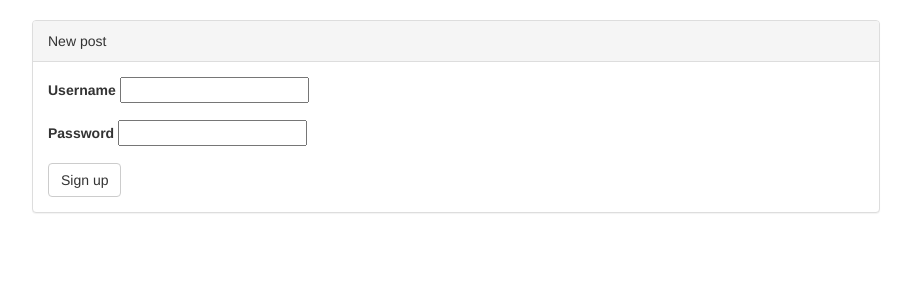
After one commit to kvfi/old_kvfi, a PHP site: template app/templates/editor/newpost.twig in a window 1280 px wide. The commit adds this page. Shown: the top 300 px of the page, without its empty margins (38-949 px from the left). Run offline with PHP 8.4, Linux system fonts and the light colour scheme; the template is opened without the code that fills it, so the values that code supplies are empty; some libraries are stand-ins or nearby versions.

Commit message:
create editor new post view

```diff
--- a/app/src/Controllers/Editor/MainController.php
+++ b/app/src/Controllers/Editor/MainController.php
@@ -23,7 +23,11 @@ class MainController extends Controller
 
     public function getNewPost($request, $response)
     {
-
+         return $this->view->render($response, 'editor/newpost.twig', [
+             'headMeta' => [
+                 'title' => 'Create post'
+             ]
+         ]);
     }
 
     public function getNewPage($request, $response)
--- a/app/templates/editor/layout.twig
+++ b/app/templates/editor/layout.twig
@@ -4,7 +4,7 @@
         <meta charset="utf-8">
         <meta http-equiv="X-UA-Compatible" content="IE=edge">
         <meta name="viewport" content="width=device-width, initial-scale=1">
-        <title></title>
+        <title>{{ headMeta.title }} &mdash; {{ config.site_name }}</title>
         <link rel="stylesheet" href="https://bootswatch.com/simplex/bootstrap.css">
         <link rel="stylesheet" href="/static/stylesheets/editor.css">
         <!--[if lt IE 9]> <script src="https://oss.maxcdn.com/html5shiv/3.7.3/html5shiv.min.js"></script> <script src="https://oss.maxcdn.com/respond/1.4.2/respond.min.js"></script> <![endif]-->
--- /dev/null
+++ b/app/templates/editor/newpost.twig
@@ -0,0 +1,32 @@
+{% extends 'editor/layout.twig' %}
+
+{% block main %}
+<div class="row">
+    <div class="col-md-9">
+        <div class="panel panel-default">
+            <div class="panel-heading">New post</div>
+            <div class="panel-body">
+                <form class="" action="{{ path_for('editor.login') }}" method="post" autocomplete="off">
+                    <div class="form-group{{ form_errors.email ? ' has-error' : '' }}">
+                        <label for="username">Username</label>
+                        <input type="text" name="username" value="{{ old_form_data.username}}">
+                        {% if form_errors %}
+                        <span class="help-block">{{ form_errors.username | first }}</span>
+                        {% endif %}
+                    </div>
+                    <div class="form-group{{ form_errors.password ? ' has-error' : '' }}">
+                        <label for="password">Password</label>
+                        <input type="password" name="password" value="{{ old_form_data.password }}">
+                        {% if form_errors %}
+                        <span class="help-block">{{ form_errors.password | first }}</span>
+                        {% endif %}
+                    </div>
+                    <button type="submit" class="btn btn-default">Sign up</button>
+
+                    {{ csrf.field | raw }}
+                </form>
+            </div>
+        </div>
+    </div>
+</div>
+{% endblock %}
--- a/public/index.php
+++ b/public/index.php
@@ -7,6 +7,12 @@ use Psr\Http\Message\ResponseInterface as Response;
 // something which should probably be served as a static file
 if (PHP_SAPI === 'cli-server' && $_SERVER['SCRIPT_FILENAME'] !== __FILE__) {
     return false;
+}
+
+if (substr($_SERVER['HTTP_HOST'], -4) === '.dev') {
+    define('WEBENV', 'dev');
+} else {
+    define('WEBENV', 'prod');
 }
 
 require __DIR__ . '/../vendor/autoload.php';
```
Also changed, not shown: app/settings.php (+4 -4 lines).
